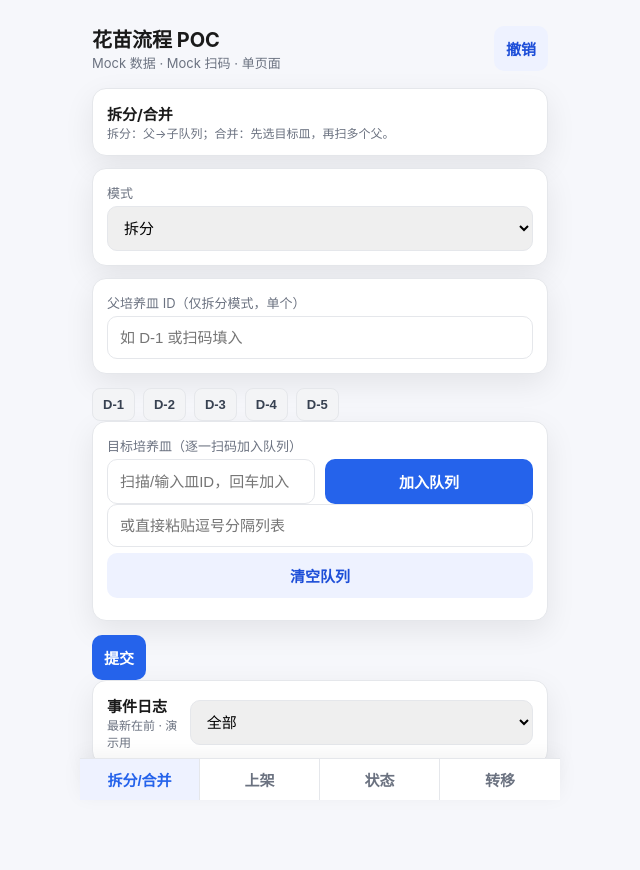
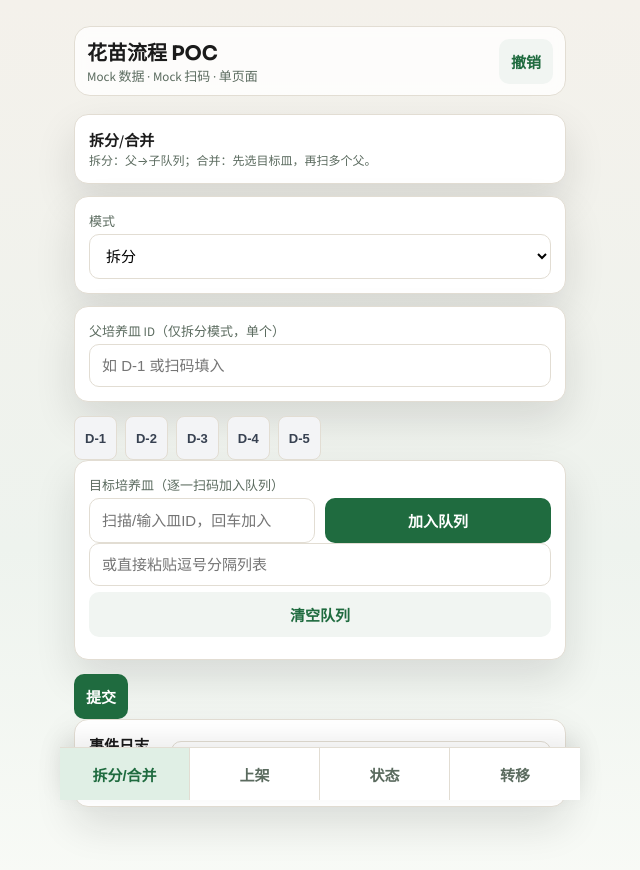
Before and after one commit to jacks121/fla_test, a website built with Vite: page index.html in a window 1280 px wide. Shown: the whole page, without its empty margins (320-960 px from the left). Built offline with nearby package versions, Linux system fonts and the light colour scheme.

Commit message:
feat: refresh UI styling and sync queue removal with bulk

```diff
--- a/index.html
+++ b/index.html
@@ -4,6 +4,12 @@
   <meta charset="UTF-8" />
   <meta name="viewport" content="width=device-width, initial-scale=1.0" />
   <title>花苗流程 POC</title>
+  <link rel="preconnect" href="https://fonts.googleapis.com" />
+  <link rel="preconnect" href="https://fonts.gstatic.com" crossorigin />
+  <link
+    href="https://fonts.googleapis.com/css2?family=Sora:wght@400;600;700&family=Source+Sans+3:wght@400;600&display=swap"
+    rel="stylesheet"
+  />
   <link rel="stylesheet" href="./src/styles.css" />
 </head>
 <body>
--- a/src/main.js
+++ b/src/main.js
@@ -184,6 +184,12 @@ function renderSplitTab() {
     childQueueEl.querySelectorAll('button').forEach((btn) =>
       btn.addEventListener('click', () => {
         childQueue = childQueue.filter((x) => x !== btn.dataset.id);
+        const bulkList = childBulk.value
+          .split(',')
+          .map((s) => s.trim())
+          .filter(Boolean)
+          .filter((x) => x !== btn.dataset.id);
+        childBulk.value = bulkList.join(', ');
         renderChildQueue();
       })
     );
@@ -237,6 +243,12 @@ function renderSplitTab() {
     mergeParentQueueEl.querySelectorAll('button').forEach((btn) =>
       btn.addEventListener('click', () => {
         parentQueue = parentQueue.filter((x) => x !== btn.dataset.id);
+        const bulkList = mergeParentBulk.value
+          .split(',')
+          .map((s) => s.trim())
+          .filter(Boolean)
+          .filter((x) => x !== btn.dataset.id);
+        mergeParentBulk.value = bulkList.join(', ');
         renderParentQueue();
       })
     );
--- a/src/styles.css
+++ b/src/styles.css
@@ -1,28 +1,30 @@
 :root {
-  --bg: #f6f7fb;
-  --card: #fff;
-  --text: #1a1a1a;
-  --sub: #6b7280;
-  --border: #e5e7eb;
-  --primary: #2563eb;
-  --primary-soft: #e0e7ff;
-  --danger: #dc2626;
-  --success: #059669;
-  --shadow: 0 10px 30px rgba(0,0,0,0.08);
-  font-family: "SF Pro Display", "Inter", system-ui, -apple-system, sans-serif;
+  --bg: #f4f1eb;
+  --bg-2: #eef3ee;
+  --card: #ffffff;
+  --text: #1b1b1b;
+  --sub: #5b6b5f;
+  --border: #e2ddd3;
+  --primary: #1f6b3f;
+  --primary-soft: #e0efe5;
+  --accent: #c07f3c;
+  --danger: #b42318;
+  --success: #15803d;
+  --shadow: 0 18px 40px rgba(24, 28, 21, 0.12);
+  font-family: "Source Sans 3", system-ui, -apple-system, sans-serif;
 }
 
 * { box-sizing: border-box; }
 body {
   margin: 0;
-  background: var(--bg);
+  background: linear-gradient(180deg, var(--bg) 0%, var(--bg-2) 60%, #f9fbf7 100%);
   color: var(--text);
 }
 
 #app {
-  max-width: 480px;
+  max-width: 520px;
   margin: 0 auto;
-  padding: 12px 12px 80px;
+  padding: 16px 14px 96px;
 }
 
 .app-header {
@@ -30,10 +32,15 @@ body {
   align-items: center;
   justify-content: space-between;
   gap: 12px;
-  margin: 12px 0 16px;
+  margin: 10px 0 18px;
+  padding: 10px 12px;
+  background: rgba(255, 255, 255, 0.8);
+  border: 1px solid var(--border);
+  border-radius: 16px;
+  backdrop-filter: blur(6px);
 }
 
-.title { font-size: 20px; font-weight: 700; }
+.title { font-size: 20px; font-weight: 700; font-family: "Sora", sans-serif; }
 .subtitle { font-size: 13px; color: var(--sub); }
 
 .card {
@@ -56,6 +63,11 @@ input, select, textarea {
   border-radius: 10px;
   border: 1px solid var(--border);
   font-size: 15px;
+  background: #fff;
+}
+input:focus, select:focus, textarea:focus {
+  outline: 2px solid rgba(31, 107, 63, 0.25);
+  border-color: var(--primary);
 }
 
 button {
@@ -67,11 +79,15 @@ button {
   font-size: 15px;
   font-weight: 600;
   cursor: pointer;
+  min-height: 44px;
+  transition: background 0.2s ease, transform 0.2s ease;
 }
+button:hover { background: #195736; }
+button:active { transform: translateY(1px); }
 
 button.ghost {
-  background: #eef2ff;
-  color: #1d4ed8;
+  background: #f1f5f2;
+  color: #1f6b3f;
 }
 
 button:disabled {
@@ -84,25 +100,26 @@ button:disabled {
   bottom: 0;
   left: 0;
   right: 0;
-  max-width: 480px;
+  max-width: 520px;
   margin: 0 auto;
   display: grid;
   grid-template-columns: repeat(4, 1fr);
   border-top: 1px solid var(--border);
   background: #fff;
-  box-shadow: 0 -4px 20px rgba(0,0,0,0.05);
+  box-shadow: 0 -8px 24px rgba(0,0,0,0.08);
 }
 
 .tab {
   border-radius: 0;
   background: transparent;
   color: var(--sub);
-  padding: 10px 6px;
+  padding: 12px 6px;
   border-right: 1px solid var(--border);
+  min-height: 52px;
 }
 
 .tab:last-child { border-right: none; }
-.tab.active { color: var(--primary); font-weight: 700; background: #eef2ff; }
+.tab.active { color: var(--primary); font-weight: 700; background: var(--primary-soft); }
 
 .form-grid { display: grid; grid-template-columns: 1fr 1fr; gap: 10px; }
 
```
